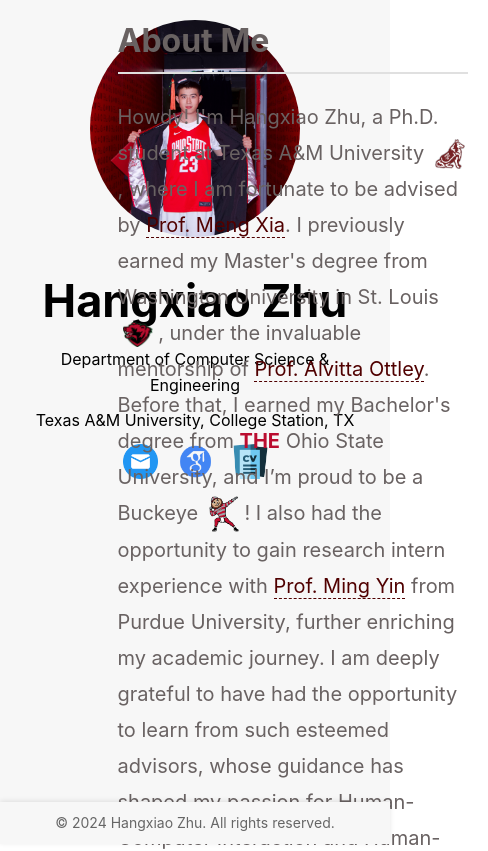
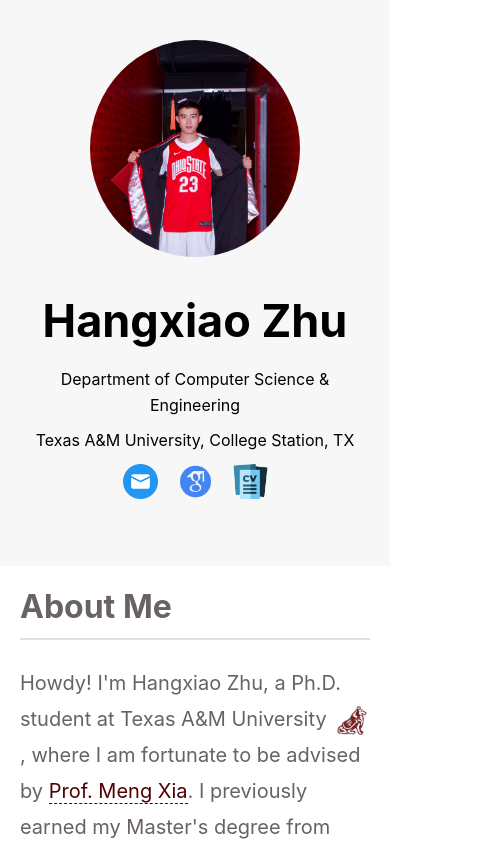
Before and after one commit to FlyPig23/flypig23.github.io, a plain HTML site: page index.html in a window 390 px wide. Shown: the top 851 px of the page, 488 px wide, since content can reach past the window. Drawn offline with Linux system fonts and the light colour scheme.

Commit message:
Personal Page V2.5

```diff
--- a/css/style.css
+++ b/css/style.css
@@ -14,11 +14,6 @@ body {
     color: #696262;
     line-height: 1.6;
     /*overflow: hidden; */
-}
-
-.container {
-    display: flex;
-    flex: 1;
 }
 
 /* Left column styling */
@@ -224,17 +219,18 @@ a:hover {
     body {
         overflow: auto;
     }
-    .container {
-        flex-direction: column;
+    .left-column {
+        position: relative;
+        width: 100%;
+        height: auto;
+        margin-bottom: 0;
     }
-    .left-column {
+    .right-column {
+        position: relative;
+        left: 0;
         width: 100%;
         padding: 20px;
-        margin-bottom: 20px;
-    }
-    .right-column {
-        width: 100%;
-        padding: 20px;
+        height: auto;
     }
     .content-wrapper {
         max-width: 100%;
@@ -254,5 +250,6 @@ a:hover {
         position: relative;
         left: 0;
         width: 100%;
+        margin-bottom: 0;
     }
 }
```
